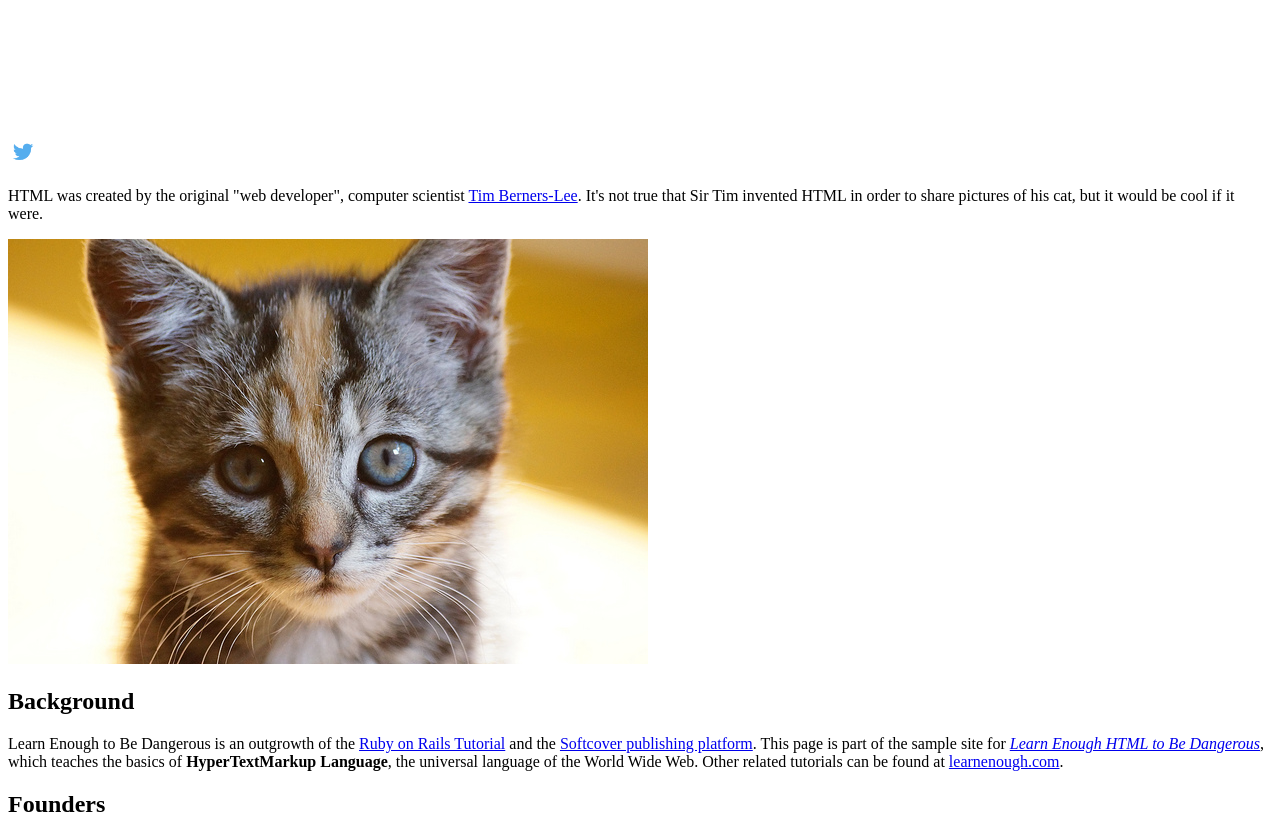
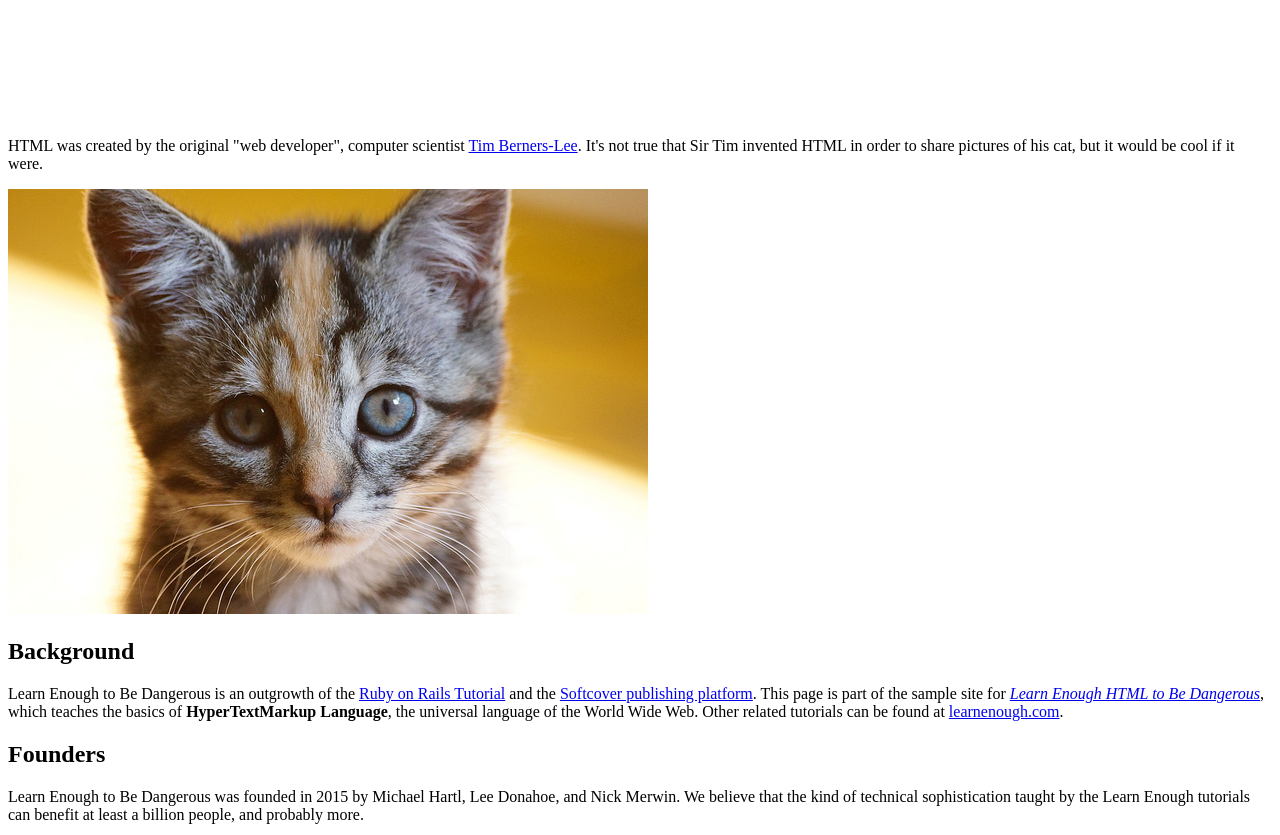
Before and after one commit to davham/sample-site, a plain HTML site: page index.html in a window 1280 px wide. Shown: the part 1720-2555 px from the top of the page. Drawn offline with Linux system fonts and the light colour scheme.

Commit message:
fixed some errors

```diff
--- a/index.html
+++ b/index.html
@@ -24,7 +24,7 @@
       <img src="img/small_twitter_logo.png" alt="twitter logo">
     </a>
 </p>
-<img src="img/small_twitter_logo.png" alt="" width="30px">
+
 
 
 <p>
```
